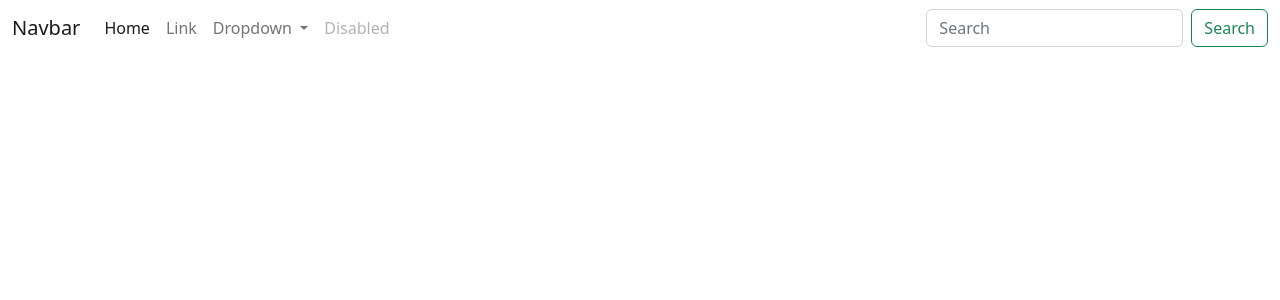
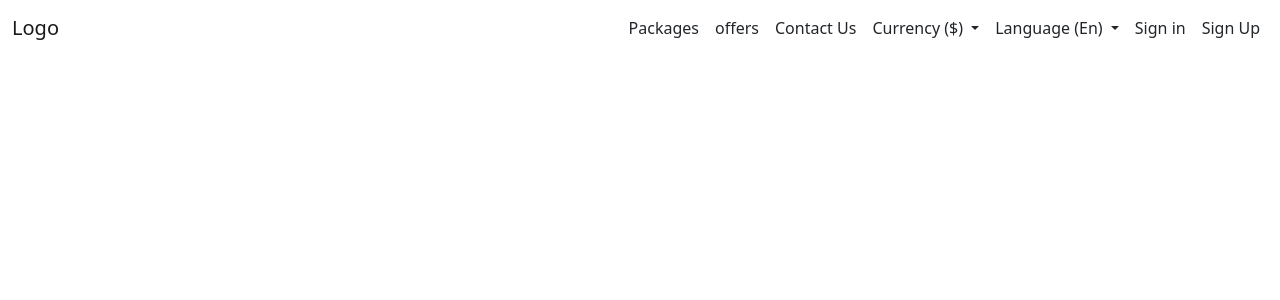
Before and after one commit to Mohamed-ezz1/Gallery, an Angular app: page / in a window 1280 px wide. Shown: the top 300 px of the page. Built offline with nearby package versions, Linux system fonts and the light colour scheme.

Commit message:
Getting the nav bar first edit

```diff
--- a/src/app/components/header/header/header.component.html
+++ b/src/app/components/header/header/header.component.html
@@ -1,6 +1,9 @@
 <nav class="navbar navbar-expand-lg bg-body-tertiary">
   <div class="container-fluid">
-    <a class="navbar-brand" href="#">Navbar</a>
+    <a class="navbar-brand" href="#">
+      Logo
+      <!-- <img src="/Gallery/src/assets/Images/Logo/Logo.jpg" alt="Logo" /> -->
+    </a>
     <button
       class="navbar-toggler"
       type="button"
@@ -13,43 +16,59 @@
       <span class="navbar-toggler-icon"></span>
     </button>
     <div class="collapse navbar-collapse" id="navbarSupportedContent">
-      <ul class="navbar-nav me-auto mb-2 mb-lg-0">
+      <ul class="navbar-nav mb-2 mb-lg-0 ms-auto">
         <li class="nav-item">
-          <a class="nav-link active" aria-current="page" href="#">Home</a>
+          <a class="nav-link text-dark" aria-current="page" href="#"
+            >Packages</a
+          >
         </li>
         <li class="nav-item">
-          <a class="nav-link" href="#">Link</a>
+          <a class="nav-link text-dark" href="#">offers</a>
+        </li>
+        <li class="nav-item">
+          <a class="nav-link text-dark" href="#">Contact Us</a>
         </li>
         <li class="nav-item dropdown">
           <a
-            class="nav-link dropdown-toggle"
+            class="nav-link dropdown-toggle text-dark"
             href="#"
             role="button"
             data-bs-toggle="dropdown"
             aria-expanded="false"
           >
-            Dropdown
+            Currency ($)
           </a>
           <ul class="dropdown-menu">
-            <li><a class="dropdown-item" href="#">Action</a></li>
-            <li><a class="dropdown-item" href="#">Another action</a></li>
+            <li><a class="dropdown-item" href="#">Dollar</a></li>
+            <li><a class="dropdown-item" href="#">Rubel</a></li>
             <li><hr class="dropdown-divider" /></li>
-            <li><a class="dropdown-item" href="#">Something else here</a></li>
+            <li><a class="dropdown-item" href="#">pound</a></li>
+          </ul>
+        </li>
+        <li class="nav-item dropdown">
+          <a
+            class="nav-link dropdown-toggle text-dark"
+            href="#"
+            role="button"
+            data-bs-toggle="dropdown"
+            aria-expanded="false"
+          >
+            Language (En)
+          </a>
+          <ul class="dropdown-menu">
+            <li><a class="dropdown-item" href="#">Dollar</a></li>
+            <li><a class="dropdown-item" href="#">Rubel</a></li>
+            <li><hr class="dropdown-divider" /></li>
+            <li><a class="dropdown-item" href="#">pound</a></li>
           </ul>
         </li>
         <li class="nav-item">
-          <a class="nav-link disabled">Disabled</a>
+          <a class="nav-link text-dark" href="#">Sign in</a>
+        </li>
+        <li class="nav-item">
+          <a class="nav-link text-dark" href="#">Sign Up</a>
         </li>
       </ul>
-      <form class="d-flex" role="search">
-        <input
-          class="form-control me-2"
-          type="search"
-          placeholder="Search"
-          aria-label="Search"
-        />
-        <button class="btn btn-outline-success" type="submit">Search</button>
-      </form>
     </div>
   </div>
 </nav>
```
